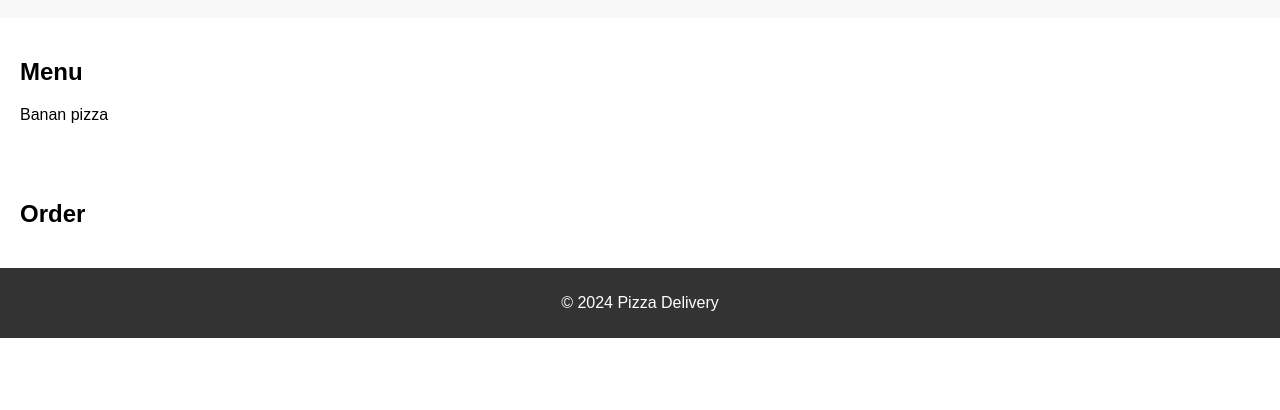
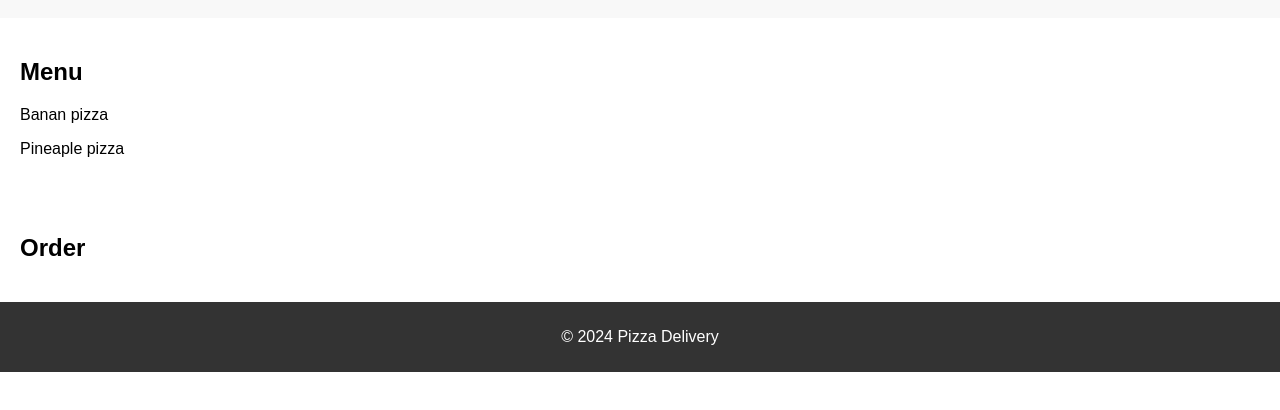
Before and after one commit to Vladyslav112/Delivery, a plain HTML site: page index.html in a window 1280 px wide. Shown: the part 120-530 px from the top of the page. Drawn offline with Linux system fonts and the light colour scheme.

Commit message:
Update index.html

```diff
--- a/index.html
+++ b/index.html
@@ -22,6 +22,7 @@
       <h2>Menu</h2>
       <!-- Display pizza options here -->
       <p>Banan pizza</p>
+      <p>Pineaple pizza</p>
     </section>
 
     <section id="order">
```
